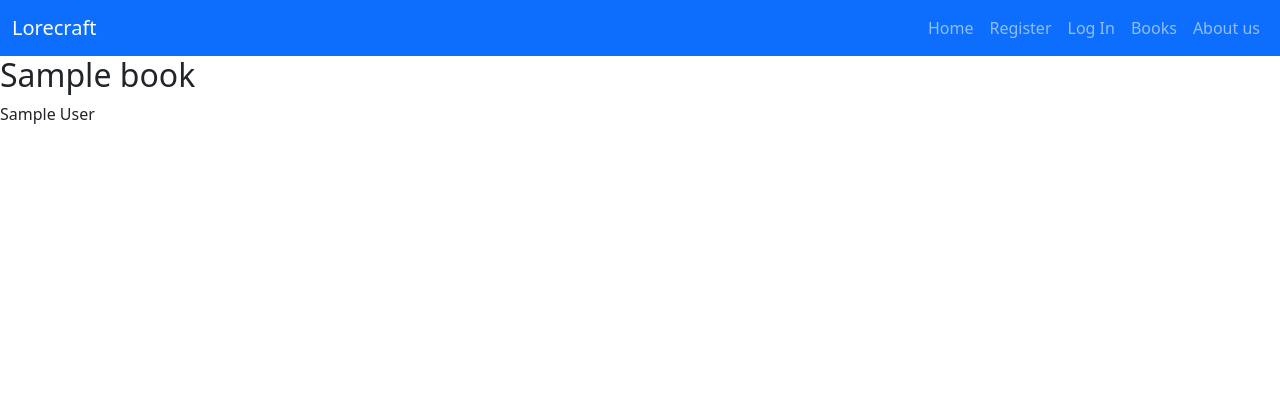
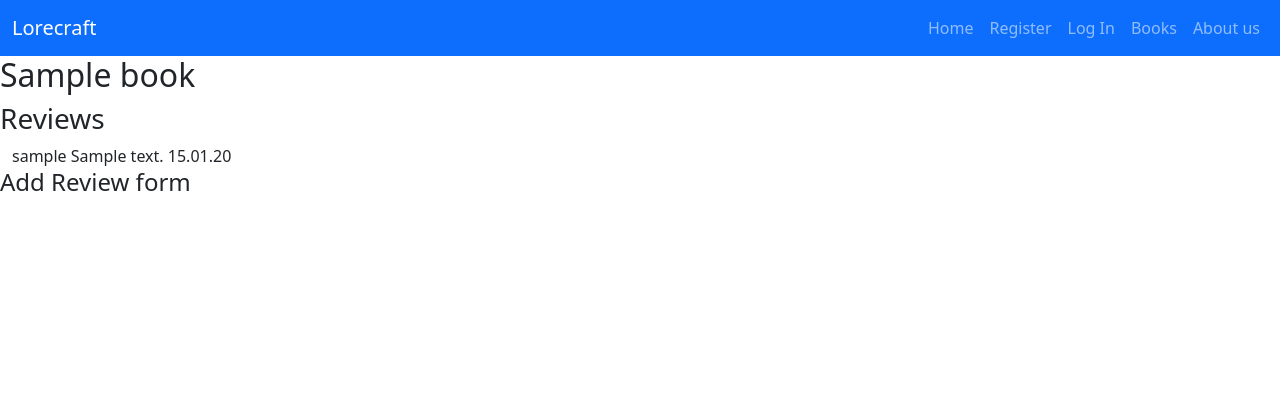
Before and after one commit to bartoszgebarowski/lorecraft, a Django app: a page that uses templates/base.html in a window 1280 px wide. Shown: the top 420 px of the page. Run offline with Django 3.2, Linux system fonts and the light colour scheme; tables that the repository leaves empty hold one stand-in row (values such as "Sample post"); some libraries are stand-ins or nearby versions.

Commit message:
add review page

```diff
--- a/books/templates/single_book.html
+++ b/books/templates/single_book.html
@@ -3,7 +3,29 @@
 {% load static %}
 {% block content %}
 <main>
-    <h2>{{book.title }}</h2>
-    {% for author in book.authors.all %} {{author.first_name}} {{author.last_name}}{% endfor %}
+    <section>
+        <h2>{{book.title}}</h2>
+    </section>
+    <section>
+        <h3>Reviews</h3>
+        {% for review in book.reviews.all %}
+            <div class="container-fluid bd-light">
+                {{review.user}}
+                {{review.content}}
+                {{review.created_at | date:"d.m.y"}}
+            </div>
+        {% empty %}
+            <div class="container-fluid">
+                <div class="row">
+                    <div class="col-12 text-center">
+                        No reviews are available for this book.
+                    </div>
+                </div>
+            </div>
+        {% endfor %}
+    </section>
+    <section>
+        <h4>Add Review form</h4>
+    </section>
 </main>
 {% endblock %}
--- a/books/views.py
+++ b/books/views.py
@@ -1,9 +1,10 @@
-from django.shortcuts import render
+from django.shortcuts import redirect, render
+from django.urls import reverse
 from django.views.generic import DetailView, ListView, TemplateView
 
 from books.models import Book
-
-# Create your views here.
+from reviews.forms import ReviewForm
+from reviews.models import Review
 
 
 class HomeView(TemplateView):
@@ -26,3 +27,16 @@ class SingleBook(DetailView):
     template_name = "single_book.html"
     model = Book
     pk_url_kwarg = "Book.slug"
+
+
+def create_review(request, slug):
+    if request.method == "post":
+        form = ReviewForm(request.POST)
+        if form.is_valid():
+            form.save()
+            return redirect(
+                reverse("book", kwargs={"id": form.cleaned_data["book_id"]})
+            )
+    form = ReviewForm()
+    context = {"form": form}
+    return render(request, "create_review.html", context)
--- a/lorecraft/settings.py
+++ b/lorecraft/settings.py
@@ -30,7 +30,7 @@ TEMPLATES_DIR = os.path.join(BASE_DIR, "templates")
 SECRET_KEY = os.getenv("SECRET_KEY")
 
 # SECURITY WARNING: don't run with debug turned on in production!
-DEBUG = "DEVELOPMENT" in os.environ
+DEBUG = os.getenv("ENV") == "DEVELOPMENT"
 
 ALLOWED_HOSTS = ["pp4-lorecraft.herokuapp.com", "localhost", "127.0.0.1"]
 
--- a/lorecraft/urls.py
+++ b/lorecraft/urls.py
@@ -17,7 +17,7 @@ from django.contrib import admin
 from django.urls import include, path
 
 from accounts import views
-from books.views import BookView, SingleBook
+from books.views import BookView, SingleBook, create_review
 from static_pages.views import HomeView
 
 urlpatterns = [
@@ -26,4 +26,5 @@ urlpatterns = [
     path("accounts/", include("allauth.urls")),
     path("books/", BookView.as_view(), name="books"),
     path("books/<slug>", SingleBook.as_view(), name="book"),
+    path("books/<slug>/create-review", create_review, name="create_review"),
 ]
--- a/reviews/views.py
+++ b/reviews/views.py
@@ -1,3 +1,7 @@
-from django.shortcuts import render
+from django.shortcuts import redirect, render
+from django.urls import reverse
+
+from .forms import ReviewForm
+from .models import Review
 
 # Create your views here.
--- a/static/css/style.css
+++ b/static/css/style.css
@@ -20,3 +20,26 @@ main {
     flex-direction: column;
     min-height: 100vh;
 }
+
+.cover-single-book {
+    height: 200px;
+    width: 200px;
+}
+
+.cover-single-book img {
+    height: 100%;
+    width: 100%;
+}
+
+.example-page-img-small {
+    height: 100px;
+    width: 100px;
+}
+
+.modal-img {
+    width: 100%;
+}
+
+.book-gallery-item {
+    cursor: pointer;
+}
--- a/templates/base.html
+++ b/templates/base.html
@@ -11,7 +11,7 @@
     <!-- CSS -->
     <link rel="stylesheet" href="{% static 'css/style.css' %}">
     <!-- Favicon -->
-    <link rel="shortcut icon" href="{% static 'favicon/favicon.ico' %}" type="image/x-icon">
+    <link rel="icon" href="{% static 'favicon/favicon.ico' %}" type="image/x-icon">
 </head>
 <body>
     <header>
```
Also changed, not shown: books/templates/create_review.html (added, +9 -0 lines), reviews/forms.py (added, +9 -0 lines), accounts/migrations/0001_initial.py.
